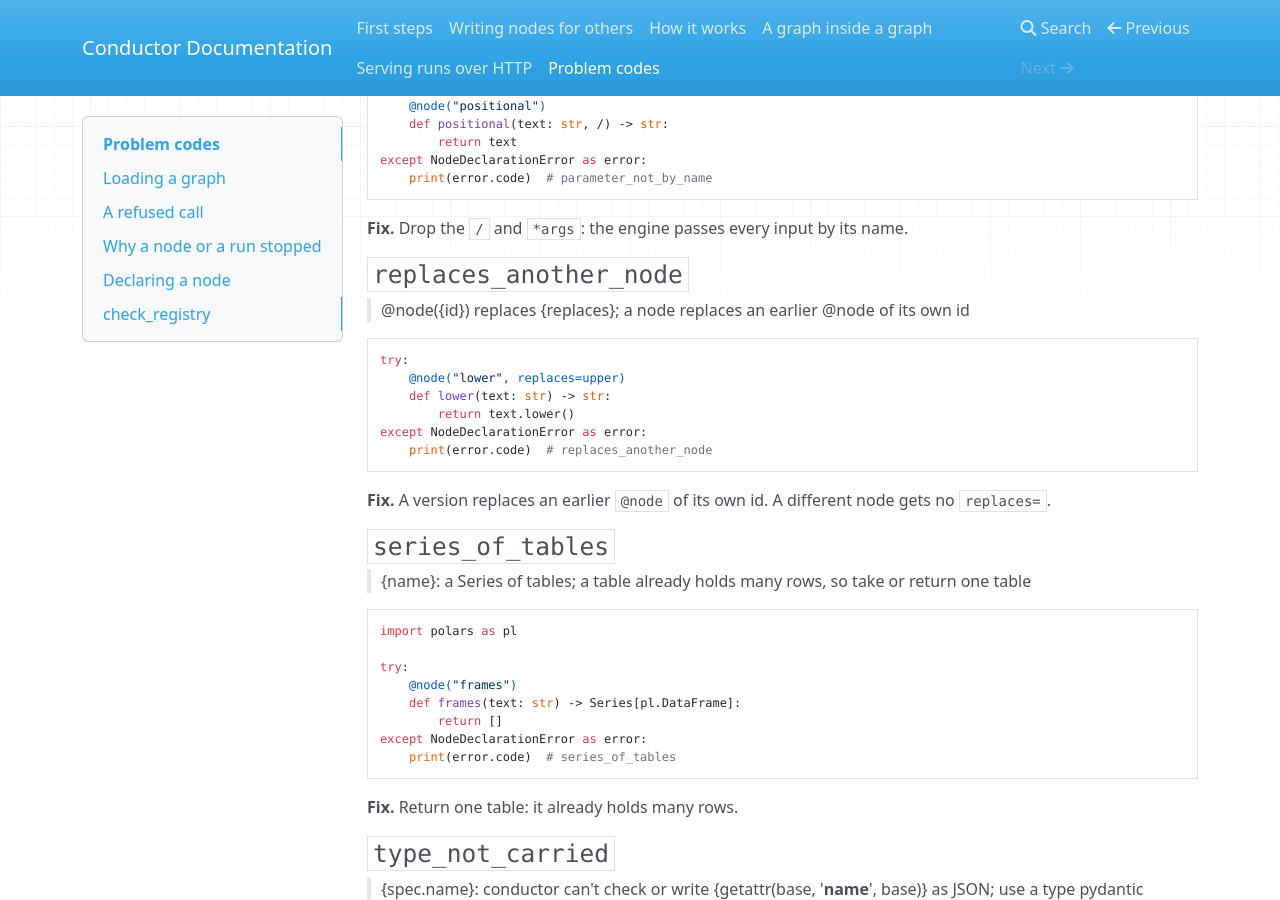
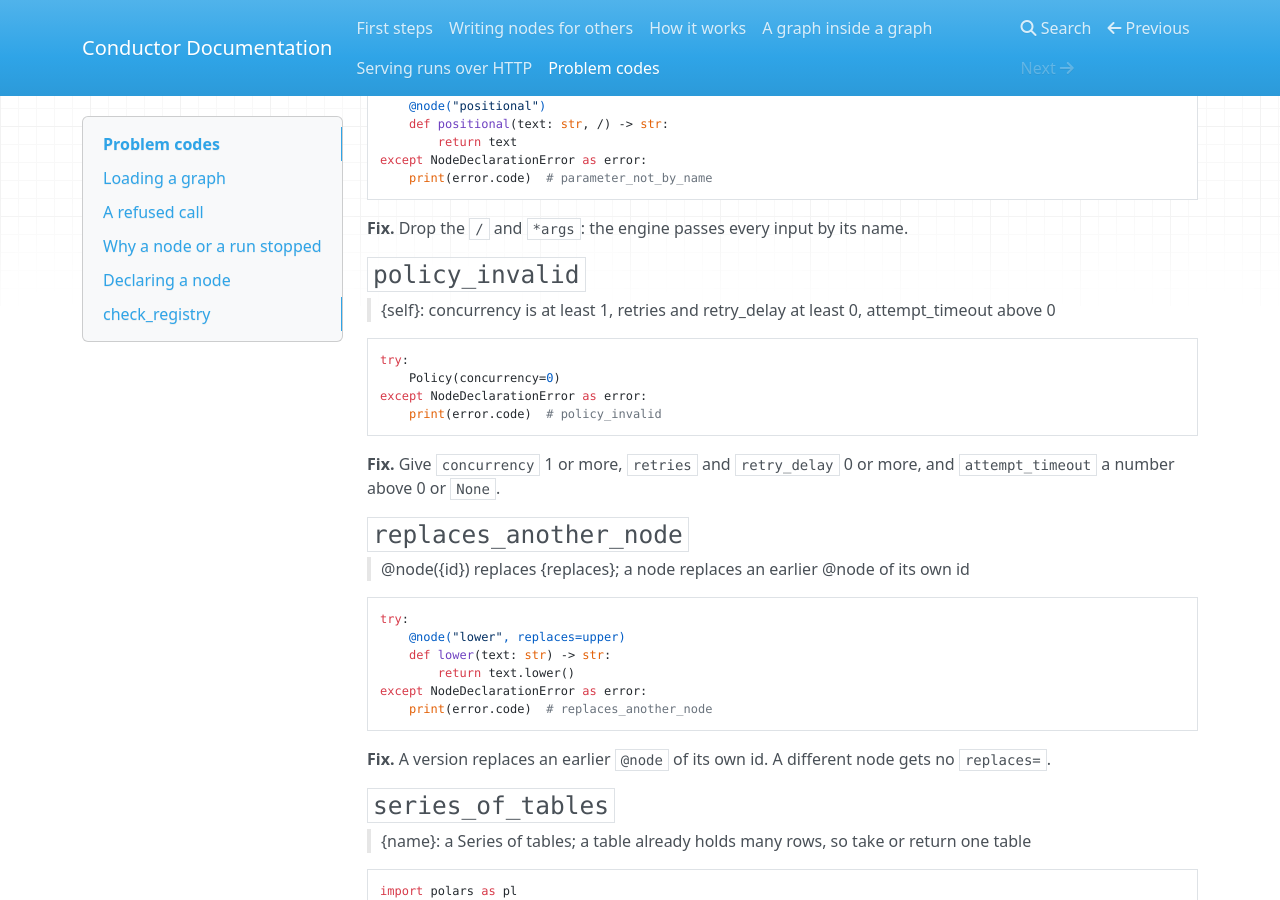
Before and after one commit to syv-ai/conductor, an MkDocs documentation site: the page built from docs/problems.md, in a window 1280 px wide and 900 px high, scrolled down 23253 px. Built offline with MkDocs 1.6.1, drawn with Linux system fonts in a browser that asks for light colours; nearby versions of some CDN libraries.

Commit message:
fix: a policy out of bounds raises NodeDeclarationError with the code policy_invalid, as every fault in a node's declaration does

````diff
--- a/docs/problems.md
+++ b/docs/problems.md
@@ -1209,6 +1209,19 @@ except NodeDeclarationError as error:
 
 **Fix.** Drop the `/` and `*args`: the engine passes every input by its name.
 
+### `policy_invalid`
+
+> {self}: concurrency is at least 1, retries and retry_delay at least 0, attempt_timeout above 0
+
+```python
+try:
+    Policy(concurrency=0)
+except NodeDeclarationError as error:
+    print(error.code)  # policy_invalid
+```
+
+**Fix.** Give `concurrency` 1 or more, `retries` and `retry_delay` 0 or more, and `attempt_timeout` a number above 0 or `None`.
+
 ### `replaces_another_node`
 
 > @node({id}) replaces {replaces}; a node replaces an earlier @node of its own id
````
Also changed, not shown: 3 other files.
